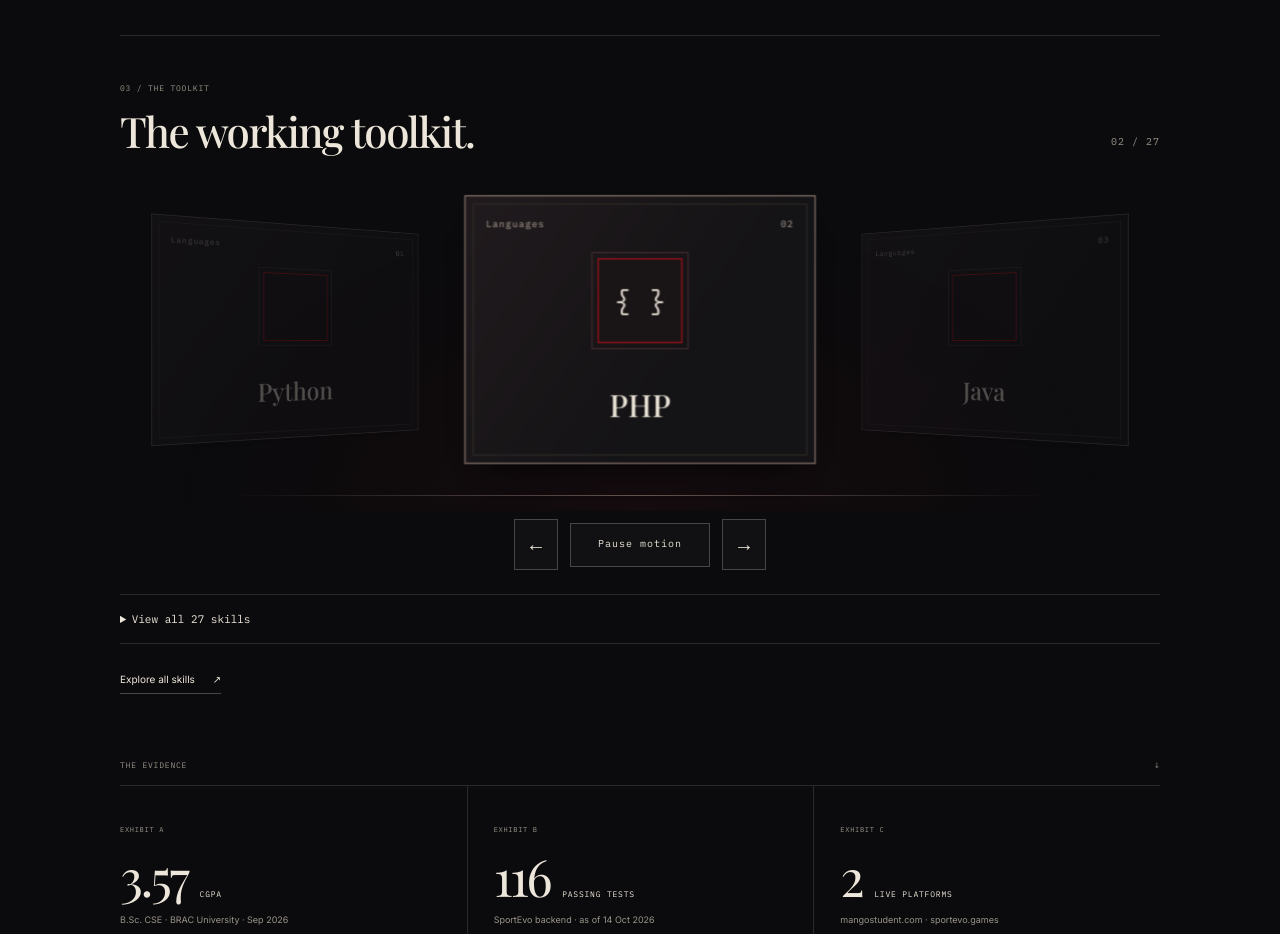
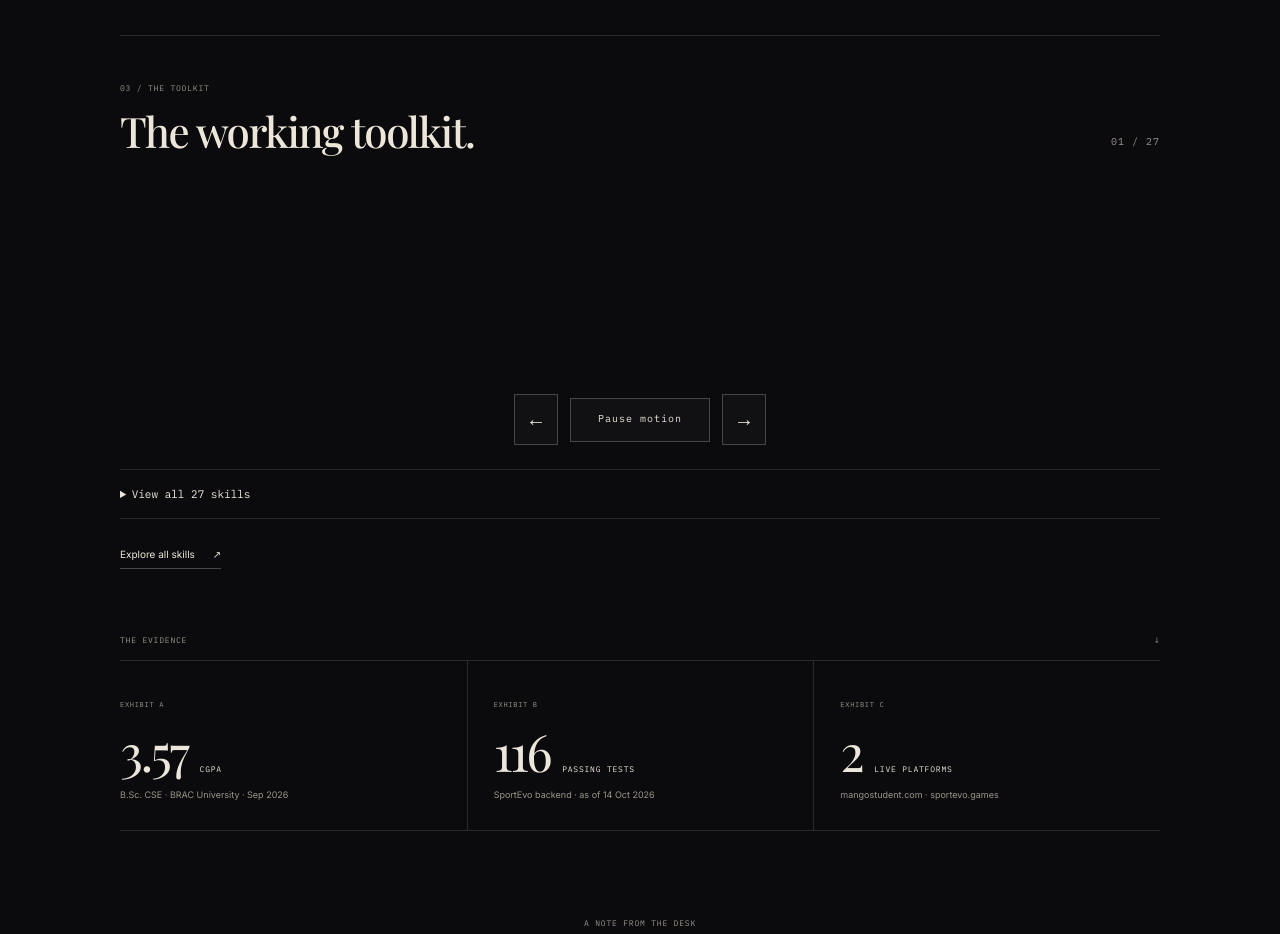
Before and after one commit to RafiALMahmud/Portfolio, a React (Vite) app: page / in a window 1280 px wide. Shown: the part 2020-2954 px from the top of the page. Built offline with nearby package versions, Linux system fonts and the light colour scheme.

Commit message:
Show plain skills appearing and vanishing one at a time

```diff
--- a/scripts/skills-check.mjs
+++ b/scripts/skills-check.mjs
@@ -18,7 +18,7 @@
     page.on("pageerror", (error) => errors.push(error.message));
     await page.goto(origin, { waitUntil: "networkidle" });
     const board = page.locator(".skills-motion");
-    const front = page.locator('.skill-face[data-position="front"]');
+    const front = page.locator(".skill-word");
     assert.equal(await board.getAttribute("data-running"), "false");
     await page.locator(".skill-stage").scrollIntoViewIfNeeded();
     await page.mouse.move(5, 5);
@@ -26,31 +26,45 @@
       () => document.querySelector(".skills-motion").dataset.active === "1",
     );
     assert.equal(await front.locator("h3").innerText(), "PHP");
-    assert.equal(
-      await page.locator('.skill-face[aria-hidden="false"]').count(),
-      1,
-    );
+    assert.equal(await page.locator(".skill-word").count(), 1);
     await page
       .getByRole("button", { name: "Pause motion", exact: true })
       .click();
     const paused = await board.getAttribute("data-active");
     await page.waitForTimeout(3350);
     assert.equal(await board.getAttribute("data-active"), paused);
-    const facing = await front.evaluate((el) => {
-      const matrix = new DOMMatrixReadOnly(getComputedStyle(el).transform);
-      return { xz: matrix.m13, zx: matrix.m31 };
+    assert.equal(
+      await page.locator(".skill-face, .skill-deck, .skill-emblem").count(),
+      0,
+    );
+    const style = await front.evaluate((el) => ({
+      opacity: getComputedStyle(el).opacity,
+      border: getComputedStyle(el).borderWidth,
+      background: getComputedStyle(el).backgroundColor,
+      shadow: getComputedStyle(el).boxShadow,
+    }));
+    assert.equal(style.opacity, "1");
+    assert.equal(style.border, "0px");
+    assert.equal(style.background, "rgba(0, 0, 0, 0)");
+    assert.equal(style.shadow, "none");
+    await page
+      .getByRole("button", { name: "Resume motion", exact: true })
+      .click();
+    const sequence = await front.evaluate((el) => {
+      const effect = el.getAnimations()[0];
+      effect.pause();
+      effect.currentTime = 1200;
+      const held = getComputedStyle(el).opacity;
+      effect.currentTime = 3000;
+      const vanished = getComputedStyle(el).opacity;
+      effect.currentTime = 3190;
+      const gap = getComputedStyle(el).opacity;
+      return { held, vanished, gap };
     });
-    assert.equal(facing.xz, 0);
-    assert.equal(facing.zx, 0);
-    const side = await page
-      .locator('.skill-face[data-position="next"]')
-      .evaluate(
-        (el) => new DOMMatrixReadOnly(getComputedStyle(el).transform).m13,
-      );
-    assert(
-      Math.abs(side) > 0.1,
-      "The next card should be angled away from the reader",
-    );
+    assert.deepEqual(sequence, { held: "1", vanished: "0", gap: "0" });
+    await page
+      .getByRole("button", { name: "Pause motion", exact: true })
+      .click();
     await page.getByRole("button", { name: "Next skill", exact: true }).click();
     assert.equal(await front.locator("h3").innerText(), "Java");
     await page
@@ -107,7 +121,7 @@
           .getAnimations({ subtree: true })
           .forEach((animation) => animation.finish()),
       );
-    await page.screenshot({ path: `test-results/skills-face-${width}.png` });
+    await page.screenshot({ path: `test-results/skills-words-${width}.png` });
     await page.getByText("View all 27 skills", { exact: true }).click();
     assert.equal(await page.locator(".skills-inventory li").count(), 27);
     await page.emulateMedia({ reducedMotion: "reduce" });
@@ -141,7 +155,7 @@
     assert.deepEqual(errors, []);
     await context.close();
     console.log(
-      `${width}px: one skill faces front, side cards turn away, automatic stepping/pause, manual/keyboard navigation, mobile swipes, all 27 skills and reduced motion pass without overflow or accessibility violations.`,
+      `${width}px: one plain skill appears, holds and completely vanishes before the next; automatic stepping/pause, manual/keyboard navigation, mobile swipes, all 27 skills and reduced motion pass without overflow or accessibility violations.`,
     );
   }
   const context = await browser.newContext({ javaScriptEnabled: false });
--- a/src/components/SkillsMotion.tsx
+++ b/src/components/SkillsMotion.tsx
@@ -3,25 +3,19 @@
 import { skills } from "../content";
 import { Arrow } from "./UI";
 
-const symbols: Record<string, string> = {
-  Languages: "{ }",
-  Backend: "/api",
-  Frontend: "</>",
-  "Data & ML": "AI",
-  Databases: "DB",
-  Tooling: ">_",
-};
 const tools = Object.entries(skills).flatMap(([group, names]) =>
-  names.map((name) => ({ name, group, symbol: symbols[group] })),
+  names.map((name) => ({ name, group })),
 );
 
-/** Each tool turns toward the reader, holds face-on, then yields to the next. */
+/** A single unframed skill appears, holds, and vanishes before the next. */
 export default function SkillsMotion({
   compact = false,
 }: {
   compact?: boolean;
 }) {
   const stage = useRef<HTMLDivElement>(null);
+  const word = useRef<HTMLDivElement>(null);
+  const animation = useRef<Animation | null>(null);
   const touch = useRef<{ x: number; y: number } | null>(null);
   const [active, setActive] = useState(0);
   const [enhanced, setEnhanced] = useState(false);
@@ -29,8 +23,7 @@
   const [visible, setVisible] = useState(false);
   const [hidden, setHidden] = useState(false);
   const [paused, setPaused] = useState(false);
-  const [inspecting, setInspecting] = useState(false);
-  const running = motion && visible && !hidden && !paused && !inspecting;
+  const running = motion && visible && !hidden && !paused;
 
   useEffect(() => {
     const preference = window.matchMedia("(prefers-reduced-motion: reduce)");
@@ -53,13 +46,56 @@
   }, []);
 
   useEffect(() => {
-    if (!running) return;
-    const timer = window.setTimeout(
-      () => setActive((index) => (index + 1) % tools.length),
-      3200,
+    if (!motion || paused || !word.current) return;
+    const effect = word.current.animate(
+      [
+        {
+          opacity: 0,
+          transform: "translateY(12px)",
+          filter: "blur(5px)",
+          offset: 0,
+        },
+        {
+          opacity: 1,
+          transform: "translateY(0)",
+          filter: "blur(0)",
+          offset: 0.16,
+        },
+        {
+          opacity: 1,
+          transform: "translateY(0)",
+          filter: "blur(0)",
+          offset: 0.68,
+        },
+        {
+          opacity: 0,
+          transform: "translateY(-12px)",
+          filter: "blur(5px)",
+          offset: 0.9,
+        },
+        {
+          opacity: 0,
+          transform: "translateY(-12px)",
+          filter: "blur(5px)",
+          offset: 1,
+        },
+      ],
+      { duration: 3200, fill: "both", easing: "ease-in-out" },
     );
-    return () => window.clearTimeout(timer);
-  }, [running, active]);
+    effect.pause();
+    effect.onfinish = () => setActive((index) => (index + 1) % tools.length);
+    animation.current = effect;
+    return () => {
+      effect.onfinish = null;
+      effect.cancel();
+      animation.current = null;
+    };
+  }, [active, motion, paused]);
+
+  useEffect(() => {
+    if (running) animation.current?.play();
+    else animation.current?.pause();
+  }, [running, active, motion, paused]);
 
   const step = (direction: number) => {
     setPaused(true);
@@ -89,15 +125,8 @@
         className="skill-stage"
         ref={stage}
         role="region"
-        aria-roledescription="carousel"
         aria-label="Skills, one at a time"
         tabIndex={0}
-        onPointerEnter={(event) => {
-          if (event.pointerType === "mouse") setInspecting(true);
-        }}
-        onPointerLeave={() => setInspecting(false)}
-        onFocus={() => setInspecting(true)}
-        onBlur={() => setInspecting(false)}
         onKeyDown={(event) => {
           if (event.key === "ArrowLeft" || event.key === "ArrowRight") {
             event.preventDefault();
@@ -120,38 +149,18 @@
           touch.current = null;
         }}
       >
-        <ul className="skill-deck" id="skill-deck" aria-live="off">
-          {tools.map((tool, index) => {
-            const offset = (index - active + tools.length) % tools.length;
-            const position =
-              offset === 0
-                ? "front"
-                : offset === 1
-                  ? "next"
-                  : offset === tools.length - 1
-                    ? "previous"
-                    : offset < tools.length / 2
-                      ? "back-right"
-                      : "back-left";
-            return (
-              <li
-                key={tool.name}
-                className="skill-face"
-                data-position={position}
-                aria-hidden={offset !== 0}
-              >
-                <div className="skill-face-meta mono">
-                  <span>{tool.group}</span>
-                  <span>{String(index + 1).padStart(2, "0")}</span>
-                </div>
-                <span className="skill-emblem" aria-hidden="true">
-                  {tool.symbol}
-                </span>
-                <h3>{tool.name}</h3>
-              </li>
-            );
-          })}
-        </ul>
+        <div
+          className="skill-word"
+          id="skill-word"
+          key={active}
+          ref={word}
+          aria-live="off"
+        >
+          <span className="skill-word-category mono">
+            {tools[active].group}
+          </span>
+          <h3>{tools[active].name}</h3>
+        </div>
       </div>
       <div
         className="skill-controls"
@@ -162,7 +171,7 @@
           type="button"
           className="skill-step"
           aria-label="Previous skill"
-          aria-controls="skill-deck"
+          aria-controls="skill-word"
           disabled={!enhanced}
           onClick={() => step(-1)}
         >
@@ -181,7 +190,7 @@
           type="button"
           className="skill-step"
           aria-label="Next skill"
-          aria-controls="skill-deck"
+          aria-controls="skill-word"
           disabled={!enhanced}
           onClick={() => step(1)}
         >
--- a/src/skills.css
+++ b/src/skills.css
@@ -19,118 +19,28 @@
   padding-bottom: 6px;
 }
 .skill-stage {
-  position: relative;
-  height: 335px;
-  perspective: 1100px;
-  overflow: clip;
-  touch-action: pan-y;
-  background: radial-gradient(ellipse at 50% 100%, #c1121f0d, transparent 65%);
-}
-.skill-stage::after {
-  content: "";
-  position: absolute;
-  bottom: 15px;
-  left: 10%;
-  right: 10%;
-  height: 1px;
-  background: linear-gradient(90deg, transparent, #635450, transparent);
-}
-.skill-deck {
-  margin: 0;
-  padding: 0;
-  list-style: none;
-  transform-style: preserve-3d;
-}
-.skill-face {
-  position: absolute;
-  top: 24px;
-  left: 50%;
-  width: min(340px, calc(100% - 80px));
-  height: 260px;
-  padding: 20px;
-  display: flex;
-  flex-direction: column;
-  align-items: center;
-  justify-content: space-between;
-  border: 1px solid #655650;
-  background: linear-gradient(125deg, #211b1e, #141315 65%);
-  box-shadow: 0 16px 25px -18px #000;
-  backface-visibility: hidden;
-  pointer-events: none;
-  transform: translateX(-50%);
-  transition:
-    transform 0.75s cubic-bezier(0.22, 0.7, 0.2, 1),
-    opacity 0.55s,
-    border-color 0.55s;
-}
-.skill-face::before {
-  content: "";
-  position: absolute;
-  inset: 7px;
-  border: 1px solid #332f2c;
-  pointer-events: none;
-}
-.skill-face[data-position="front"] {
-  z-index: 3;
-  opacity: 1;
-  transform: translateX(-50%) rotateY(0deg) translateZ(35px);
-  border-color: #a18b80;
-}
-.skill-face[data-position="previous"] {
-  z-index: 2;
-  opacity: 0.3;
-  transform: translateX(-137%) rotateY(42deg) translateZ(-110px) scale(0.88);
-}
-.skill-face[data-position="next"] {
-  z-index: 2;
-  opacity: 0.3;
-  transform: translateX(37%) rotateY(-42deg) translateZ(-110px) scale(0.88);
-}
-.skill-face[data-position="back-left"] {
-  z-index: 1;
-  opacity: 0;
-  transform: translateX(-175%) rotateY(70deg) translateZ(-180px) scale(0.7);
-}
-.skill-face[data-position="back-right"] {
-  z-index: 1;
-  opacity: 0;
-  transform: translateX(75%) rotateY(-70deg) translateZ(-180px) scale(0.7);
-}
-.skill-face-meta {
-  display: flex;
-  justify-content: space-between;
-  gap: 10px;
-  width: 100%;
-  color: #b4a99e;
-  font-size: 9px;
-}
-.skill-emblem {
   display: grid;
   place-items: center;
-  width: 82px;
-  height: 82px;
-  border: 1px solid var(--red);
-  outline: 1px solid #4a3033;
-  outline-offset: 5px;
-  color: var(--paper);
+  min-height: 210px;
+  padding: 24px 12px;
+  touch-action: pan-y;
+}
+.skill-word {
+  width: 100%;
+  text-align: center;
+}
+.skill-word-category {
+  display: block;
+  margin-bottom: 18px;
+  color: var(--muted);
+  font-size: 10px;
+}
+.skill-word h3 {
   font:
-    28px "IBM Plex Mono",
-    monospace;
-  background: #191416;
-}
-.skill-face:not([data-position="front"]) .skill-emblem {
-  color: transparent;
-}
-.skill-face h3 {
-  font:
-    500 clamp(20px, 2.5vw, 30px)/1.2 "Playfair Display",
+    500 clamp(30px, 5.5vw, 68px)/1.15 "Playfair Display",
     Georgia,
     serif;
-  text-align: center;
-  min-height: 2.4em;
-  display: grid;
-  place-items: center;
-  width: 100%;
+  color: var(--paper);
   overflow-wrap: anywhere;
 }
 .skill-controls {
@@ -211,28 +121,15 @@
     font-size: 8px;
   }
   .skill-stage {
-    height: 310px;
+    min-height: 190px;
+    padding-inline: 4px;
   }
-  .skill-face {
-    height: 240px;
-    padding: 18px;
-  }
-  .skill-face-meta {
-    font-size: 7px;
-  }
-  .skill-emblem {
-    width: 70px;
-    height: 70px;
-    font-size: 24px;
+  .skill-word h3 {
+    font-size: clamp(28px, 8vw, 40px);
   }
   .skills-inventory-grid {
     grid-template-columns: repeat(2, minmax(0, 1fr));
     gap: 24px 16px;
-  }
-}
-@media (prefers-reduced-motion: reduce) {
-  .skill-face {
-    transition: none;
   }
 }
 @media print {
```
Also changed, not shown: 2 other files (tests, documents, lock files or other folders).
